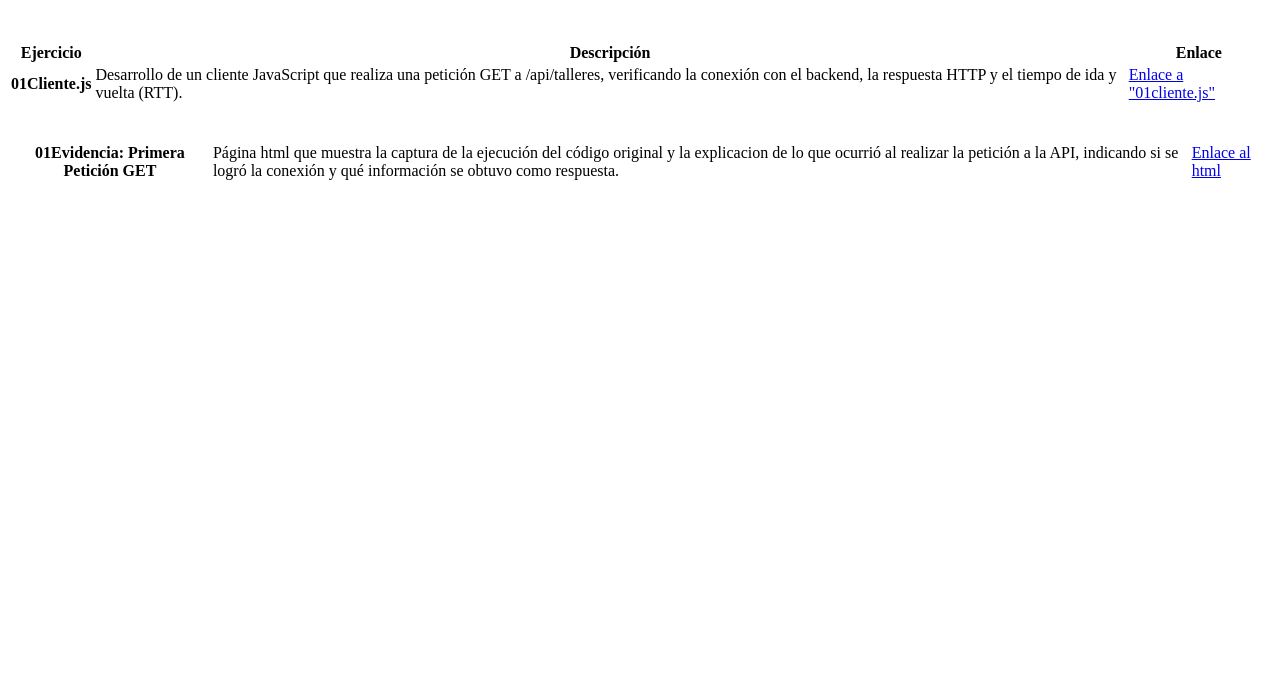
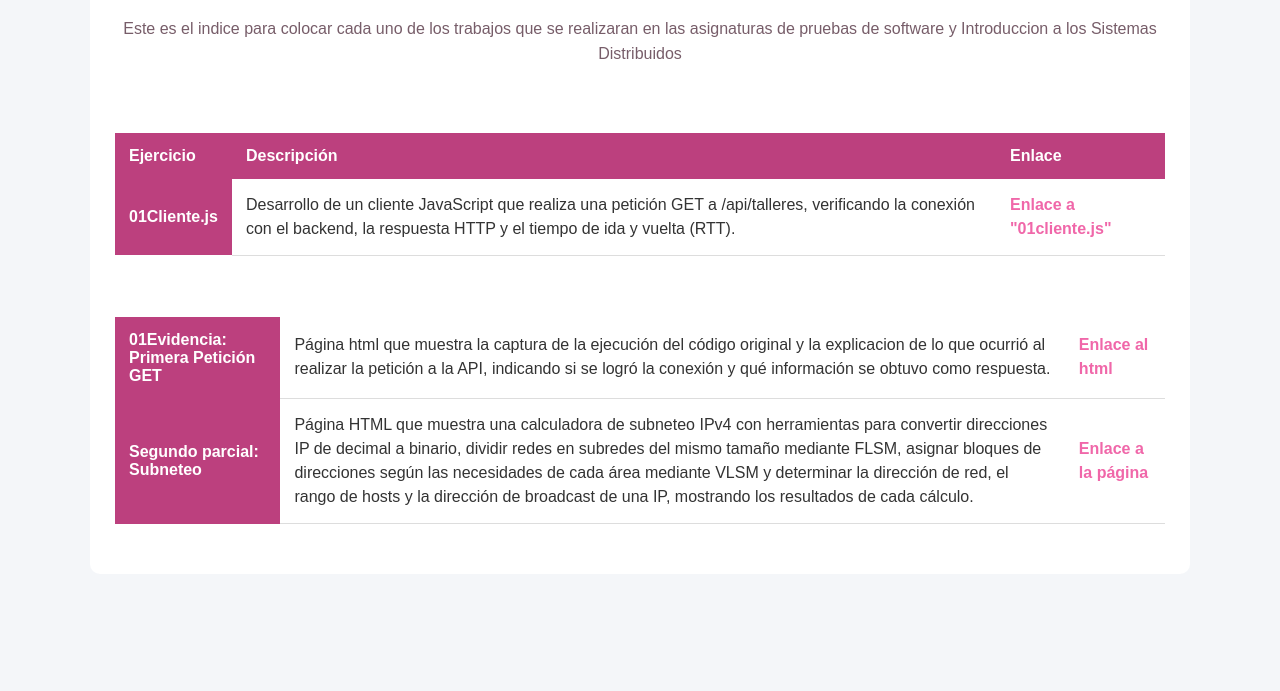
Before and after one commit to Regina-Ceron189/2026-PS-ISD-CeronFloresRegina, a plain HTML site: page index.html in a window 1280 px wide. Shown: the part 109-800 px from the top of the page. Drawn offline with Linux system fonts and the light colour scheme.

Commit message:
Adición del subneteo al index principal

```diff
--- a/ISD/SegundoParcial/Subneteo/css/style.css
+++ b/ISD/SegundoParcial/Subneteo/css/style.css
@@ -1,15 +1,15 @@
 :root {
-  --fondo: #f4f7f5;
-  --tarjeta: #ffffff;
-  --texto: #1c2321;
-  --suave: #5b6663;
-  --borde: #d8e0dc;
-  --acento: #128a4a;
-  --acento-claro: #e3f5ea;
-  --red: #1f5fbf;
-  --host: #b0561a;
-  --error: #b3261e;
-  --error-fondo: #fdecea;
+  --fondo: hsl(254, 18%, 28%);
+  --tarjeta: #ff9dea86;
+  --texto: #0e0a4a;
+  --suave: #000000;
+  --borde: #f3f9f6;
+  --acento: #eb6ec1;
+  --acento-claro: #6094e7b7;
+  --red: #76c0eb;
+  --host: #e7ad32;
+  --error: #ac5bf8;
+  --error-fondo: #f8dad7;
   --mono: "Cascadia Code", Consolas, "Courier New", monospace;
 }
 
@@ -25,7 +25,7 @@ body {
 
 .encabezado {
   background: var(--acento);
-  color: #fff;
+  color: #fbfcfc;
   padding: 24px 32px;
 }
 .encabezado h1 { margin: 0; font-size: 1.7rem; }
@@ -87,7 +87,7 @@ button {
   border-radius: 6px;
   border: 1px solid var(--acento);
   background: var(--acento);
-  color: #fff;
+  color: #fff7f7;
   cursor: pointer;
 }
 button:hover { filter: brightness(1.08); }
--- /dev/null
+++ b/css/style.css
@@ -0,0 +1,92 @@
+
+body {
+    font-family: Arial, sans-serif;
+    background-color: #f4f6f9;
+    margin: 0;
+    padding: 30px;
+    color: #333;
+}
+
+.container {
+    max-width: 1100px;
+    margin: auto;
+}
+
+.content {
+    background-color: white;
+    padding: 25px;
+    border-radius: 10px;
+}
+
+.titulo {
+    text-align: center;
+    margin-bottom: 30px;
+}
+
+.titulo h1 {
+    color: #9f3b69d6;
+    font-size: 28px;
+}
+
+.titulo p {
+    color: #775d69;
+    line-height: 1.6;
+}
+
+.tablas {
+    width: 100%;
+    overflow-x: auto;
+}
+
+table {
+    width: 100%;
+    border-collapse: collapse;
+    margin-bottom: 25px;
+    background-color: white;
+}
+
+th {
+    background-color: #bc407e;
+    color: white;
+    padding: 14px;
+    text-align: left;
+}
+
+td {
+    padding: 14px;
+    border-bottom: 1px solid #ddd;
+    line-height: 1.5;
+}
+
+tr:hover td {
+    background-color: #f0f5fa;
+}
+
+a {
+    color: #f067a9;
+    text-decoration: none;
+    font-weight: bold;
+}
+
+a:hover {
+    text-decoration: underline;
+}
+
+@media (max-width: 600px) {
+    body {
+        padding: 10px;
+    }
+
+    .content {
+        padding: 12px;
+    }
+
+    .titulo h1 {
+        font-size: 22px;
+    }
+
+    th, td {
+        padding: 9px;
+        font-size: 13px;
+    }
+}
--- a/index.html
+++ b/index.html
@@ -4,6 +4,7 @@
     <meta charset="UTF-8">
     <meta name="viewport" content="width=device-width, initial-scale=1.0">
     <title>Portafolio de Evidencias de PS Y ISD</title>
+    <link rel="stylesheet" href="/css/style.css">
 </head>
 <body>
     <div class="container">
@@ -43,8 +44,14 @@
                                 <a href="ISD/PrimerParcial/01Evidencia/peticionget.html">Enlace al html</a>
                             </td>
                         </tr>
+                        <tr>
+                            <th>Segundo parcial: Subneteo</th>
+                            <td>Página HTML que muestra una calculadora de subneteo IPv4 con herramientas para convertir direcciones IP de decimal a binario, dividir redes en subredes del mismo tamaño mediante FLSM, asignar bloques de direcciones según las necesidades de cada área mediante VLSM y determinar la dirección de red, el rango de hosts y la dirección de broadcast de una IP, mostrando los resultados de cada cálculo.</td>
+                            <td>
+                                <a href="ISD/SegundoParcial/Subneteo/index.html">Enlace a la p&aacute;gina</a>
+                            </td>
+                        </tr>
                     </thead>
-                </table>
             </div>
         </div>
     </div>
```
